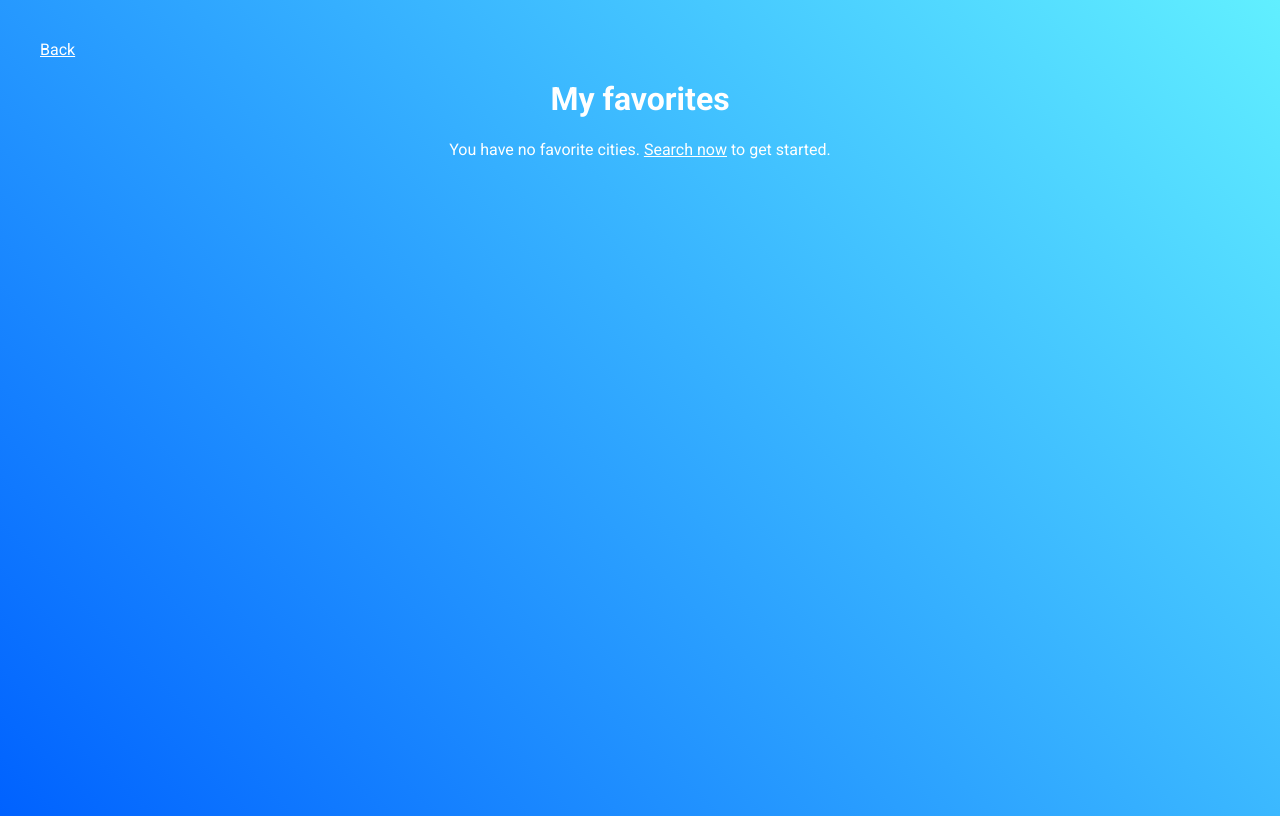
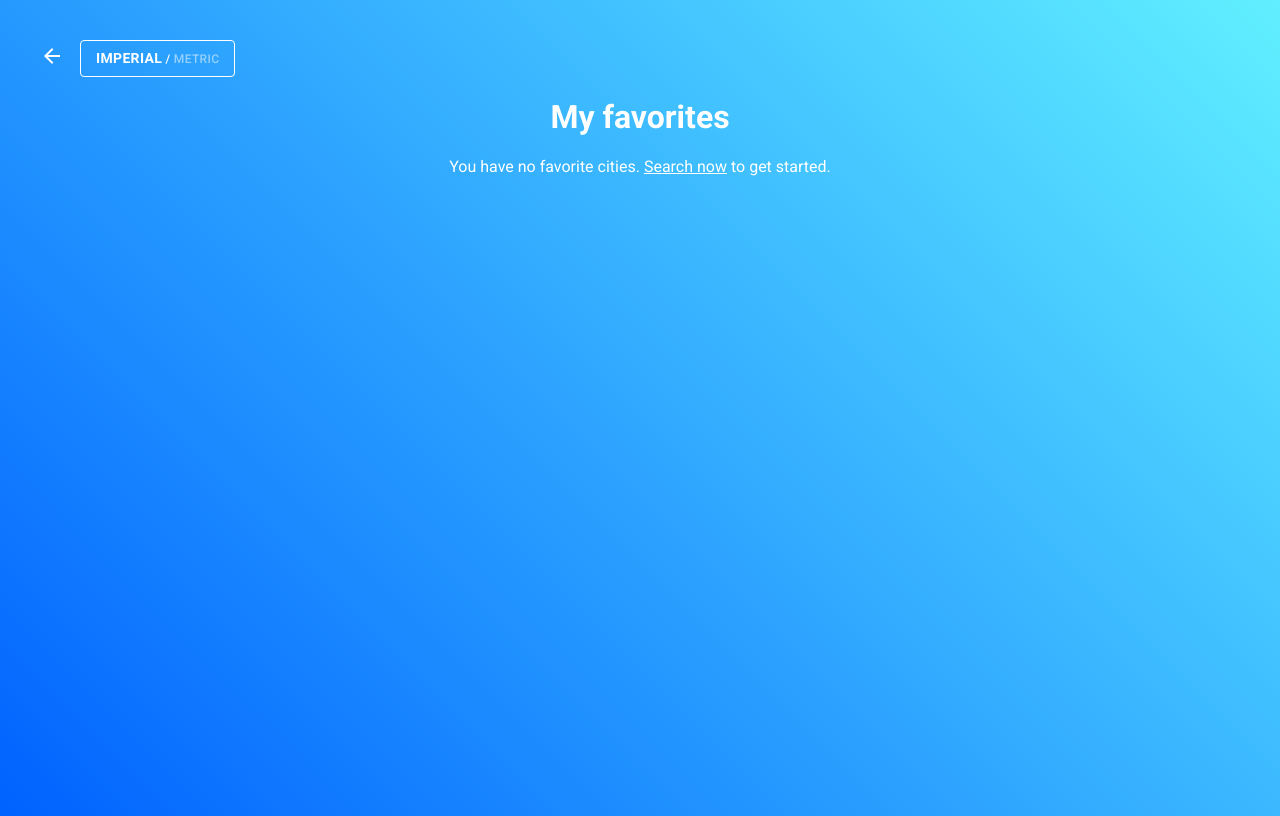
Before and after one commit to jorgesanes10/OverCast, a React (Vite) app: page /favorites in a window 1280 px wide. Built offline with nearby package versions, Linux system fonts and the light colour scheme.

Commit message:
Improve the "favorites" page

```diff
--- a/src/components/Header.tsx
+++ b/src/components/Header.tsx
@@ -1,9 +1,9 @@
-import { Button, Grid2 } from '@mui/material';
+import { Grid2 } from '@mui/material';
 import styled from 'styled-components';
-import { ChangeEvent, FormEvent, useContext } from 'react';
-import { StoreContext } from '../context/storeContext.ts';
+import { ChangeEvent, FormEvent } from 'react';
 import { Link } from 'react-router-dom';
 import SearchForm from './SearchForm.tsx';
+import UnitButton from './UnitButton.tsx';
 
 interface HeaderProps {
   searchValue: string;
@@ -18,8 +18,6 @@ export default function Header({
   onFormSubmit,
   cleanData,
 }: HeaderProps) {
-  const { unit, toggleUnit } = useContext(StoreContext);
-
   return (
     <StyledHeader>
       <Grid2 container>
@@ -36,30 +34,7 @@ export default function Header({
             sm: '0',
           }}
         >
-          <StyledButton
-            variant="outlined"
-            color="inherit"
-            onClick={() => {
-              toggleUnit();
-              cleanData();
-            }}
-            aria-label={`Change to ${unit === 'imperial' ? 'metric' : 'imperial'} units`}
-            data-testid="units-button"
-          >
-            <div>
-              <span
-                className={`${unit === 'imperial' ? 'selected' : 'unselected'}`}
-              >
-                Imperial
-              </span>
-              &nbsp;/&nbsp;
-              <span
-                className={`${unit === 'metric' ? 'selected' : 'unselected'}`}
-              >
-                metric
-              </span>
-            </div>
-          </StyledButton>
+          <UnitButton cleanData={cleanData} />
           <StyledLink to="/favorites" data-testid="favorites-link">
             Favorites
           </StyledLink>
@@ -88,20 +63,6 @@ const StyledHeader = styled.header`
   //justify-content: space-between;
 `;
 
-const StyledButton = styled(Button)`
-  font-size: 12px !important;
-  font-weight: 100;
-
-  .selected {
-    font-size: 14px;
-    font-weight: 600;
-  }
-
-  .unselected {
-    opacity: 0.5;
-  }
-`;
-
 const StyledLink = styled(Link)`
   color: #fff;
   margin-left: 20px;
--- /dev/null
+++ b/src/components/UnitButton.tsx
@@ -0,0 +1,52 @@
+import styled from 'styled-components';
+import { Button } from '@mui/material';
+import { useContext } from 'react';
+import { StoreContext } from '../context/storeContext.ts';
+
+interface UnitButtonProps {
+  cleanData?: () => void;
+}
+
+export default function UnitButton({ cleanData }: UnitButtonProps) {
+  const { unit, toggleUnit } = useContext(StoreContext);
+
+  return (
+    <StyledButton
+      variant="outlined"
+      color="inherit"
+      onClick={() => {
+        toggleUnit();
+
+        if (cleanData) {
+          cleanData();
+        }
+      }}
+      aria-label={`Change to ${unit === 'imperial' ? 'metric' : 'imperial'} units`}
+      data-testid="units-button"
+    >
+      <div>
+        <span className={`${unit === 'imperial' ? 'selected' : 'unselected'}`}>
+          Imperial
+        </span>
+        &nbsp;/&nbsp;
+        <span className={`${unit === 'metric' ? 'selected' : 'unselected'}`}>
+          metric
+        </span>
+      </div>
+    </StyledButton>
+  );
+}
+
+const StyledButton = styled(Button)`
+  font-size: 12px !important;
+  font-weight: 100;
+
+  .selected {
+    font-size: 14px;
+    font-weight: 600;
+  }
+
+  .unselected {
+    opacity: 0.5;
+  }
+`;
--- a/src/components/WeatherWidget.tsx
+++ b/src/components/WeatherWidget.tsx
@@ -44,14 +44,19 @@ interface WeatherWidgetProps {
 }
 
 export default function WeatherWidget({ city, info }: WeatherWidgetProps) {
-  const { unit, favorites, toggleFavorite } = useContext(StoreContext);
+  const { unit, favorites, toggleFavorite, conditions } =
+    useContext(StoreContext);
 
   const degrees = `°${unit === 'imperial' ? 'F' : 'C'}`;
 
   return (
     <section>
       <article>
-        <PageTitle aria-label={`${city} ${info.country}`} data-testid="title">
+        <PageTitle
+          aria-label={`${city} ${info.country}`}
+          data-testid="title"
+          style={{ marginBottom: '10px' }}
+        >
           {city} ({info.country}){' '}
           <Button
             variant="text"
@@ -67,6 +72,7 @@ export default function WeatherWidget({ city, info }: WeatherWidgetProps) {
             {favorites.includes(city) ? <Favorite /> : <FavoriteBorder />}
           </Button>
         </PageTitle>
+        <PageTitle style={{ marginTop: 0 }}>{conditions}</PageTitle>
         <Grid2 container className="widgets-container">
           <StyledGrid size={{ xs: 12, sm: 4, md: 3 }}>
             <WidgetSm
--- a/src/index.css
+++ b/src/index.css
@@ -8,14 +8,14 @@ body {
     color: #fff;
 }
 
-body.Clouds {
+body.Cloudy {
     background: linear-gradient(45deg, hsla(217, 100%, 28%, 1) 0%, hsla(187, 43%, 79%, 1) 100%);
 }
 
-body.Rain {
+body.Rainy {
     background: linear-gradient(45deg, hsla(217, 100%, 28%, 1) 0%, hsla(187, 58%, 56%, 1) 100%);
 }
 
-body.Snow {
+body.Snowy {
     background: linear-gradient(45deg, hsla(217, 68%, 23%, 1) 0%, hsla(0, 0%, 70%, 1) 100%);
 }
--- a/src/pages/Favorites.tsx
+++ b/src/pages/Favorites.tsx
@@ -2,14 +2,36 @@ import { useContext } from 'react';
 import { StoreContext } from '../context/storeContext.ts';
 import { Link } from 'react-router-dom';
 import styled from 'styled-components';
+import { useQueries } from '@tanstack/react-query';
+import { fetchWeatherData } from '../api';
+import WidgetSm from '../components/WidgetSm.tsx';
+import { ArrowBack, Thermostat } from '@mui/icons-material';
+import { Grid2 } from '@mui/material';
+import UnitButton from '../components/UnitButton.tsx';
 
 export default function Favorites() {
-  const { favorites } = useContext(StoreContext);
+  const { favorites, unit, conditions } = useContext(StoreContext);
+
+  const degrees = `°${unit === 'imperial' ? 'F' : 'C'}`;
+
+  const cityQueries = useQueries({
+    queries: favorites.map((city) => {
+      return {
+        queryKey: ['user', city, unit],
+        queryFn: () => fetchWeatherData(city, unit),
+      };
+    }),
+  });
+
+  console.log(cityQueries[0]);
 
   return (
-    <main>
+    <main className="loaded">
       <StyledHeader>
-        <Link to="/">Back</Link>
+        <Link to="/">
+          <ArrowBack />
+        </Link>
+        <UnitButton />
       </StyledHeader>
       <h1>My favorites</h1>
       {favorites.length === 0 && (
@@ -18,33 +40,38 @@ export default function Favorites() {
           <StyledLink to="/">Search now</StyledLink> to get started.
         </p>
       )}
-      <StyledUl>
-        {favorites.map((city) => (
-          <li key={city}>
-            <Link to={`/?city=${city}`} data-testid={`favorite-link-${city}`}>
-              {city}
-            </Link>
-          </li>
-        ))}
-      </StyledUl>
+      <Grid2 container className="widgets-container">
+        {cityQueries.map(({ data, isLoading }, index) => {
+          if (!isLoading) {
+            return (
+              <Grid2
+                size={{ xs: 12, sm: 4, md: 3 }}
+                key={`favorite-${index}`}
+                sx={{ padding: '5px' }}
+              >
+                <WidgetLink
+                  to={`/?city=${data.name}`}
+                  data-testid={`favorite-link-${data.name}`}
+                >
+                  <WidgetSm
+                    label={`${data.name} (${conditions})`}
+                    value={
+                      <>
+                        {data.main.temp} <small>{degrees}</small>
+                      </>
+                    }
+                    icon={<Thermostat />}
+                    ariaLabel={`${data.name} `}
+                  />
+                </WidgetLink>
+              </Grid2>
+            );
+          }
+        })}
+      </Grid2>
     </main>
   );
 }
-
-const StyledUl = styled.ul`
-  list-style-type: none;
-  padding: 0;
-  margin: 0;
-
-  li {
-    margin: 10px 0;
-  }
-
-  a {
-    font-size: 21px;
-    color: #fff;
-  }
-`;
 
 const StyledLink = styled(Link)`
   color: #fff;
@@ -52,7 +79,22 @@ const StyledLink = styled(Link)`
 
 const StyledHeader = styled.header`
   display: flex;
+  align-items: center;
+  gap: 16px;
+
   a {
     color: #fff;
   }
 `;
+
+const WidgetLink = styled(Link)`
+  text-decoration: none;
+
+  div {
+    transition: transform 0.2s ease-out;
+  }
+
+  &:hover div {
+    transform: scale(1.04);
+  }
+`;
--- a/src/pages/WeatherReport.tsx
+++ b/src/pages/WeatherReport.tsx
@@ -9,19 +9,17 @@ import Header from '../components/Header.tsx';
 import { StoreContext } from '../context/storeContext.ts';
 import { useLocation } from 'react-router';
 
-type Conditions = 'Clear' | 'Clouds' | 'Rain' | 'Snow';
-
 export default function WeatherReport() {
   const location = useLocation();
 
   const [searchValue, setSearchValue] = useState('');
   const [searchNow, setSearchNow] = useState(false);
-  const [conditions, setConditions] = useState<Conditions>('Clear');
 
   const [currentData, setCurrentData] =
     useState<Awaited<ReturnType<typeof fetchWeatherData>>>();
 
-  const { unit, addToSearchHistory } = useContext(StoreContext);
+  const { unit, addToSearchHistory, conditions, setConditions } =
+    useContext(StoreContext);
 
   const { data, isFetching } = useQuery({
     queryKey: [searchValue, unit],
@@ -49,9 +47,7 @@ export default function WeatherReport() {
 
   useEffect(() => {
     setSearchValue(location.search.split('?city=')[1] || '');
-    if (searchValue) {
-      setSearchNow(true);
-    }
+    setSearchNow(true);
   }, [location]);
 
   const handleSearchChange = (event: ChangeEvent<HTMLInputElement>) => {
```
